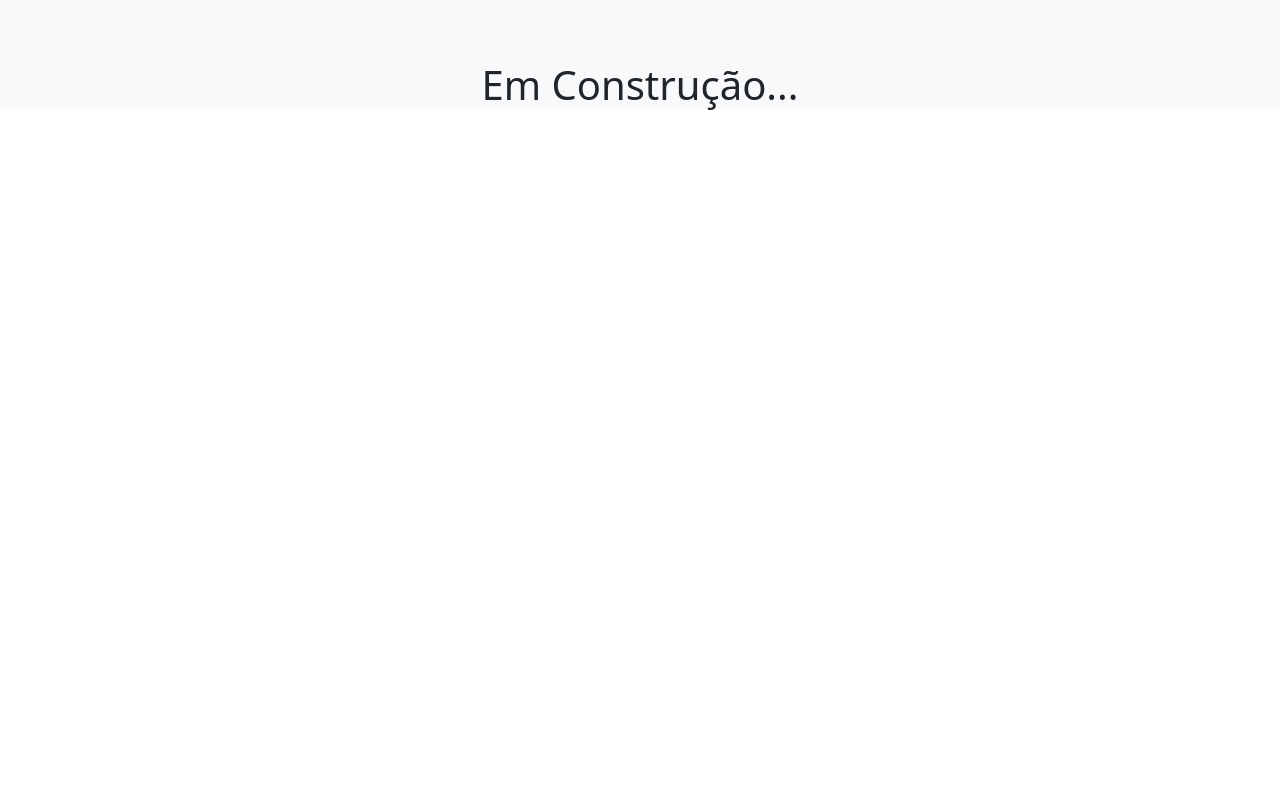
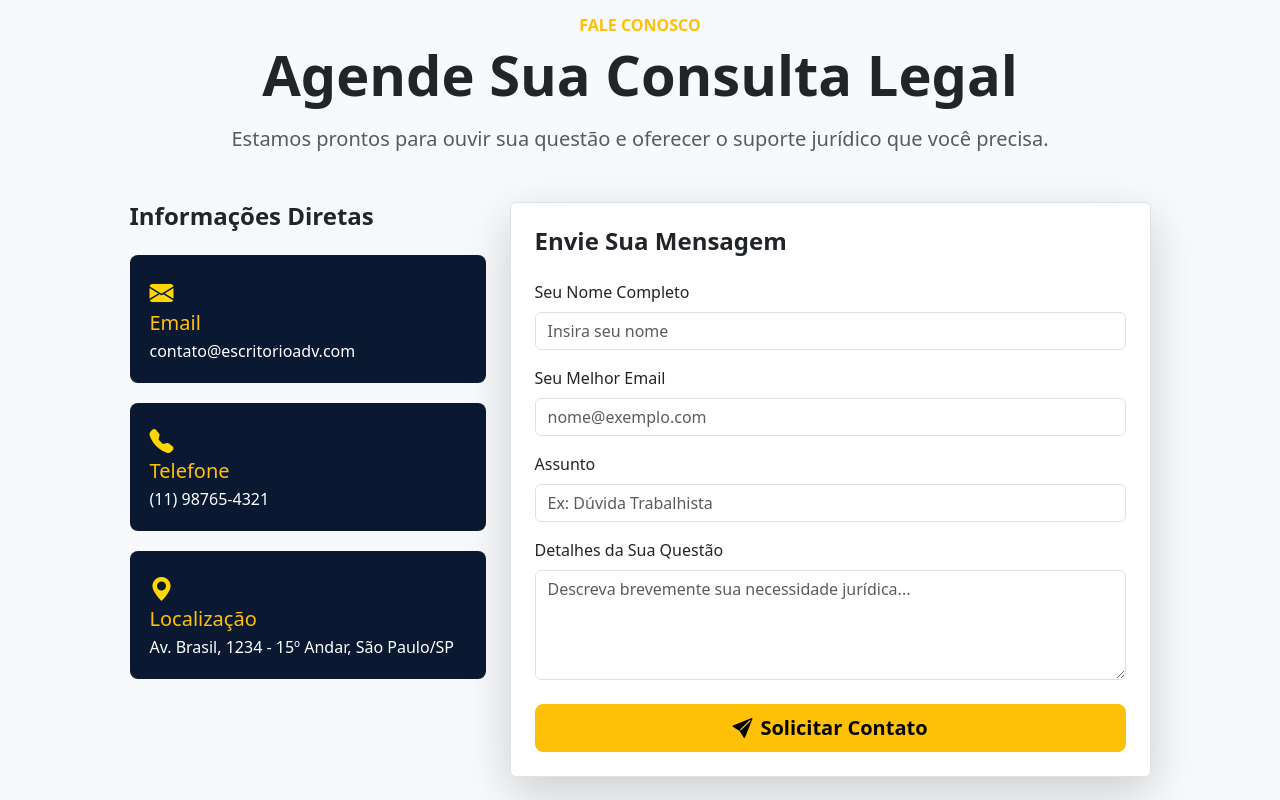
Before and after one commit to PatricAugusto/Free-Template-Juridico-v1, a React (Vite) app: page / in a window 1280 px wide. Shown: the part 1720-2520 px from the top of the page. Before the commit the page ends 1837 px from the top, so only its background shows below. Built offline with nearby package versions, Linux system fonts and the light colour scheme.

Commit message:
feat: Adiciona o componente ContactForm

```diff
--- a/src/App.jsx
+++ b/src/App.jsx
@@ -2,6 +2,7 @@ import React from 'react';
 import AppNavbar from './components/AppNavbar';
 import HeroSection from './components/HeroSection';
 import Services from './components/Services';
+import ContactForm from './components/ContactForm';
 
 function App() {
   return (
@@ -14,6 +15,8 @@ function App() {
 
         <Services />
 
+        <ContactForm />
+
         <h1 className="text-center mt-5 pt-5">Em Construção...</h1>
       </main>
 
--- a/src/components/ContactForm.jsx
+++ b/src/components/ContactForm.jsx
@@ -0,0 +1,105 @@
+import React from 'react';
+import { Container, Row, Col, Form, Button } from 'react-bootstrap';
+import 'bootstrap-icons/font/bootstrap-icons.css';
+
+function ContactForm() {
+
+  const handleSubmit = (event) => {
+    event.preventDefault();
+    alert('Mensagem enviada! Entraremos em contato em breve.');
+  };
+
+  const infoItemStyle = {
+    backgroundColor: '#0A1931',
+    color: 'white',
+    padding: '20px',
+    borderRadius: '8px',
+    marginBottom: '20px',
+  };
+
+  return (
+    <section id="contato" className="py-5">
+      <Container>
+        <div className="text-center mb-5">
+          <p className="text-warning fw-bold text-uppercase mb-1">FALE CONOSCO</p>
+          <h2 className="display-4 fw-bold text-dark">Agende Sua Consulta Legal</h2>
+          <p className="lead text-muted mt-3">
+            Estamos prontos para ouvir sua questão e oferecer o suporte jurídico que você precisa.
+          </p>
+        </div>
+
+        <Row className="justify-content-center">
+
+          <Col lg={4} className="mb-4 mb-lg-0">
+            <h4 className="fw-bold mb-4 text-dark">Informações Diretas</h4>
+
+            <div style={infoItemStyle}>
+              <i className="bi bi-envelope-fill me-3" style={{ color: '#FFD700', fontSize: '1.5rem' }}></i>
+              <h5 className="mb-1 text-warning">Email</h5>
+              <p className="mb-0">contato@escritorioadv.com</p>
+            </div>
+
+            <div style={infoItemStyle}>
+              <i className="bi bi-telephone-fill me-3" style={{ color: '#FFD700', fontSize: '1.5rem' }}></i>
+              <h5 className="mb-1 text-warning">Telefone</h5>
+              <p className="mb-0">(11) 98765-4321</p>
+            </div>
+
+            <div style={infoItemStyle}>
+              <i className="bi bi-geo-alt-fill me-3" style={{ color: '#FFD700', fontSize: '1.5rem' }}></i>
+              <h5 className="mb-1 text-warning">Localização</h5>
+              <p className="mb-0">Av. Brasil, 1234 - 15º Andar, São Paulo/SP</p>
+            </div>
+
+          </Col>
+
+          <Col lg={7}>
+            <div className="p-4 border rounded shadow-lg bg-white">
+              <h4 className="fw-bold mb-4 text-dark">Envie Sua Mensagem</h4>
+
+              <Form onSubmit={handleSubmit}>
+
+                <Form.Group className="mb-3" controlId="formName">
+                  <Form.Label>Seu Nome Completo</Form.Label>
+                  <Form.Control type="text" placeholder="Insira seu nome" required />
+                </Form.Group>
+
+                <Form.Group className="mb-3" controlId="formEmail">
+                  <Form.Label>Seu Melhor Email</Form.Label>
+                  <Form.Control type="email" placeholder="nome@exemplo.com" required />
+                </Form.Group>
+
+                 <Form.Group className="mb-3" controlId="formSubject">
+                  <Form.Label>Assunto</Form.Label>
+                  <Form.Control type="text" placeholder="Ex: Dúvida Trabalhista" required />
+                </Form.Group>
+
+                <Form.Group className="mb-4" controlId="formMessage">
+                  <Form.Label>Detalhes da Sua Questão</Form.Label>
+                  <Form.Control
+                    as="textarea"
+                    rows={4}
+                    placeholder="Descreva brevemente sua necessidade jurídica..."
+                    required
+                  />
+                </Form.Group>
+
+                <Button
+                  variant="warning"
+                  type="submit"
+                  size="lg"
+                  className="w-100 fw-bold py-2"
+                >
+                  <i className="bi bi-send-fill me-2"></i>
+                  Solicitar Contato
+                </Button>
+              </Form>
+            </div>
+          </Col>
+        </Row>
+      </Container>
+    </section>
+  );
+}
+
+export default ContactForm;
```
